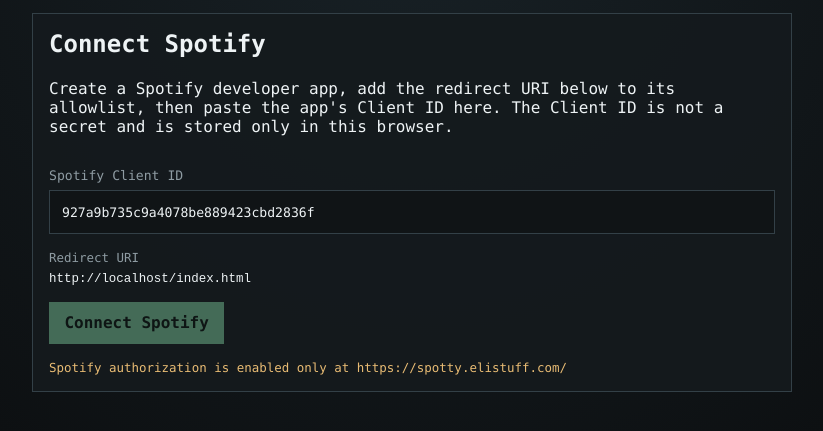
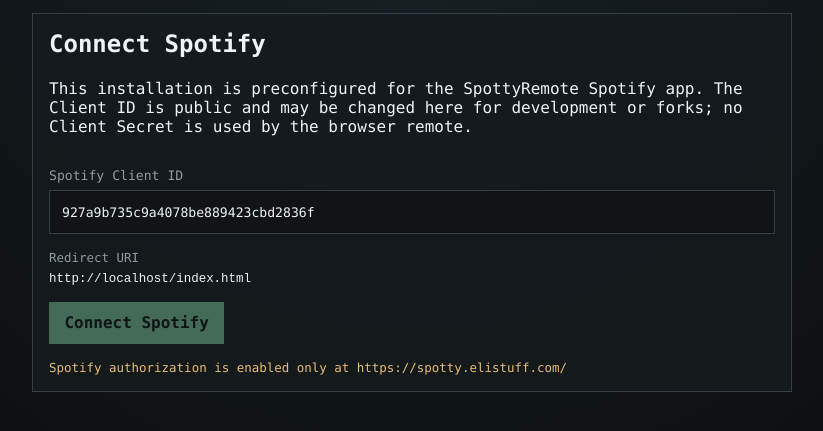
Before and after one commit to elikblack/spottyremote, a plain HTML site: page index.html in a window 1280 px wide. Shown: the part 99-530 px from the top of the page, without its empty margins (228-1051 px from the left). Drawn offline with Linux system fonts and the light colour scheme.

Commit message:
Update SpottyRemote connection setup copy

```diff
--- a/index.html
+++ b/index.html
@@ -19,7 +19,7 @@
 
     <section id="setup" class="panel setup" hidden>
       <h2>Connect Spotify</h2>
-      <p>Create a Spotify developer app, add the redirect URI below to its allowlist, then paste the app's Client ID here. The Client ID is not a secret and is stored only in this browser.</p>
+      <p>This installation is preconfigured for the SpottyRemote Spotify app. The Client ID is public and may be changed here for development or forks; no Client Secret is used by the browser remote.</p>
       <label>
         Spotify Client ID
         <input id="client-id" type="text" autocomplete="off" spellcheck="false" placeholder="Client ID">
```
